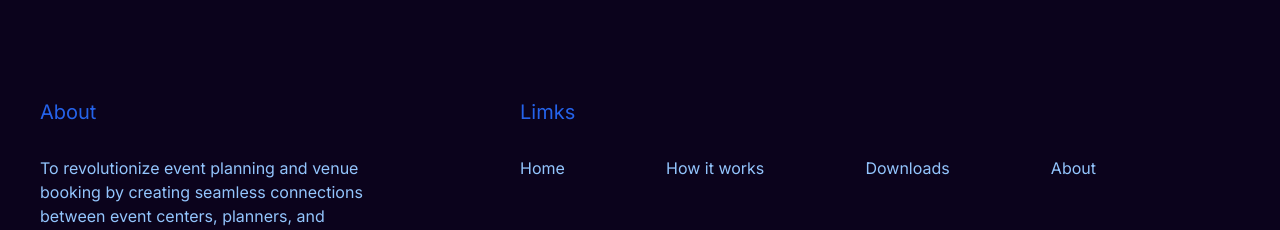
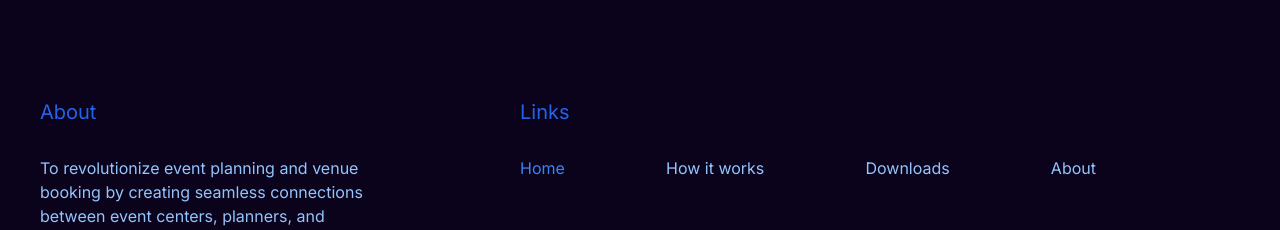
Before and after one commit to Gideon-Azasu-Agboado/Orctal-Mobile-Website, a Next.js app: page / in a window 1280 px wide. Shown: the part 4620-4850 px from the top of the page. Built offline with nearby package versions, Linux system fonts and the light colour scheme.

Commit message:
new changes

```diff
--- a/app/components/Downloads.js
+++ b/app/components/Downloads.js
@@ -35,7 +35,7 @@ const Downloads = () => {
                     </div>
 
                     <div className='xl:pl-[150px] pb-[40px] xl:pb-[270px]'>
-                        <h1 className='text-blue-600 text-3xl sm:text-4xl xl:text-5xl pt-[90px] xl:pt-[190px]'>
+                        <h1 className='text-blue-600 text-2xl text-center sm:text-left sm:text-4xl xl:text-5xl pt-[90px] xl:pt-[190px]'>
                             Be A Part Of Us Today!!!
                         </h1>
 
--- a/app/components/Footer.js
+++ b/app/components/Footer.js
@@ -16,10 +16,10 @@ const Footer = () => {
 
                 <div className='sm:w-[60%] w-full'>
                     <h1 className='text-xl text-blue-600 pt-7'>
-                        Limks
+                        Links
                     </h1>
                     <ul className='flex flex-col xl:flex-row justify-between pt-[30px] w-[80%]'>
-                        <li className='text-blue-300 hover:text-blue-500 duration-100 ease-in pt-[10px] sm:pt-0'>
+                        <li className='text-blue-500 hover:text-blue-500 duration-100 ease-in pt-[10px] sm:pt-0'>
                         <Link href='#home'>Home</Link>
                         </li>
                         <li className='text-blue-300 hover:text-blue-500 duration-100 ease-in pt-[10px] sm:pt-0'>
--- a/app/components/Hero.js
+++ b/app/components/Hero.js
@@ -23,7 +23,7 @@ const Hero = () => {
         </div>
 
         <div className='px-[30px] sm:px-0 '>
-          <h1 className="text-blue-100 text-4xl xl:text-5xl font-medium tracking-wide text-center leading-normal xl:leading-normal mt-[100px]">
+          <h1 className="text-blue-100 text-3xl xl:text-5xl font-medium tracking-wide text-center leading-normal xl:leading-normal mt-[100px]">
             Turn Occasions into Events,
             <span className="text-blue-400"> Turn <br /> Events </span>
             into Memories
```
